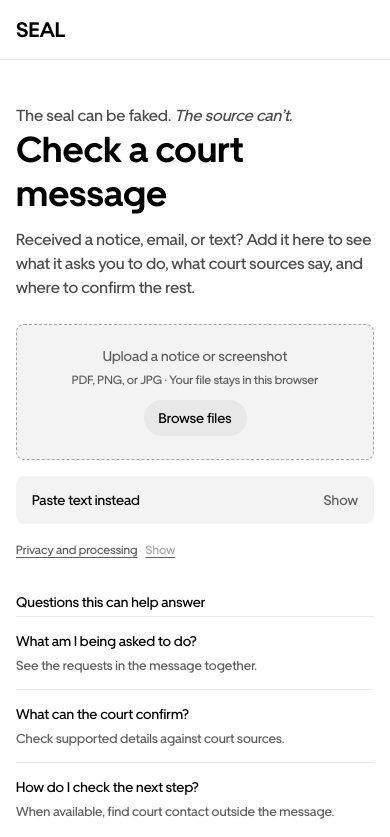
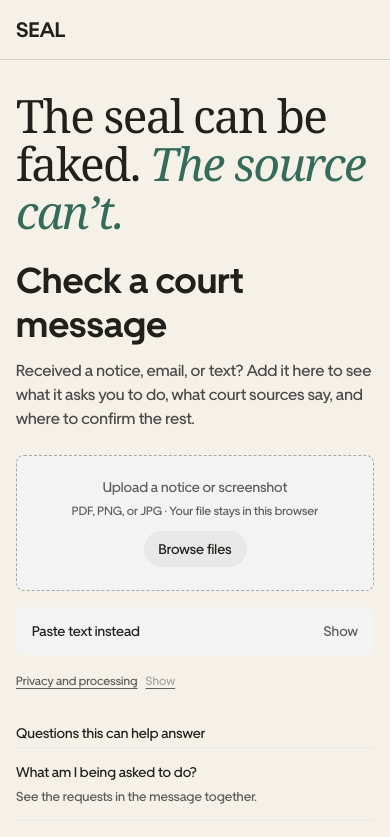
Before and after one commit to Davemafy/seal, a Next.js app: page / in a window 390 px wide. Shown: the top 837 px of the page. Built offline with nearby package versions, Linux system fonts and the light colour scheme.

Commit message:
Apply restrained editorial brand layer to intake

```diff
--- a/app/workspace.css
+++ b/app/workspace.css
@@ -35,9 +35,15 @@
 .nav-action{border:0;border-radius:8px;padding:10px 16px;background:var(--secondary);font-size:14px;font-weight:600}
 .nav-action:hover,.demo-link:hover,.replay-button:hover{background:var(--tertiary)}
 .entry-shell{width:100%;max-width:1240px;min-height:calc(100svh - 148px);margin:0 auto;padding:36px 64px 72px;display:grid;grid-template-columns:minmax(0,1fr) 280px;grid-template-areas:"intro intro" "form guide";column-gap:36px;row-gap:24px;align-content:start;align-items:start}
+.entry-mode{--bg:#f5f1e8;--ink:#20211d;--brand:#356b5a}
+.entry-mode .seal-nav{background:var(--bg);border-bottom-color:#d9d4c9}
+.entry-mode .seal-footer{border-top-color:#d9d4c9}
+.entry-mode .entry-shell{background:var(--bg)}
 .entry-copy{grid-area:intro}
+.brand-statement{max-width:760px!important;margin:0 0 28px!important;color:var(--ink)!important;font-family:Georgia,'Times New Roman',serif!important;font-size:56px!important;font-weight:400!important;line-height:1.02!important;letter-spacing:-.035em!important}
+.brand-statement em{color:var(--brand);font-weight:400}
 .entry-copy h1{margin:0;max-width:800px;font-size:40px;font-weight:700;line-height:52px;letter-spacing:0}
-.entry-copy>p{max-width:750px;margin:12px 0 0;color:#4b4b4b;font-size:16px;line-height:24px}
+.entry-copy>p:not(.brand-statement){max-width:750px;margin:12px 0 0;color:#4b4b4b;font-size:16px;line-height:24px}
 .intake{grid-area:form;display:flex;flex-direction:column;gap:16px;padding:0;border:0;border-radius:0;background:transparent}
 .entry-guide{grid-area:guide;padding-top:4px}
 .guide-heading{margin:0 0 12px;font-size:14px;font-weight:500;line-height:20px}
@@ -231,8 +237,9 @@
  .nav-trust{display:none}
  .entry-shell,.review-shell{padding:32px 16px 40px}
  .entry-shell{row-gap:24px}
+ .brand-statement{max-width:560px!important;margin-bottom:24px!important;font-size:46px!important;line-height:1.04!important}
  .entry-copy h1{font-size:36px;line-height:44px}
- .entry-copy>p{font-size:16px;line-height:24px}
+ .entry-copy>p:not(.brand-statement){font-size:16px;line-height:24px}
  .intake{margin-top:0;padding:0}
  .upload-row{min-height:136px}
  .entry-guide{padding:8px 0 0;border-radius:0;background:transparent}
```
